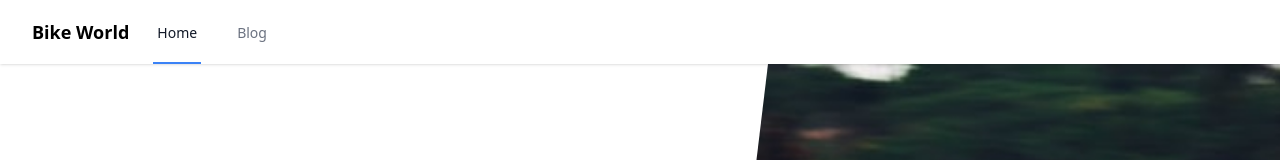
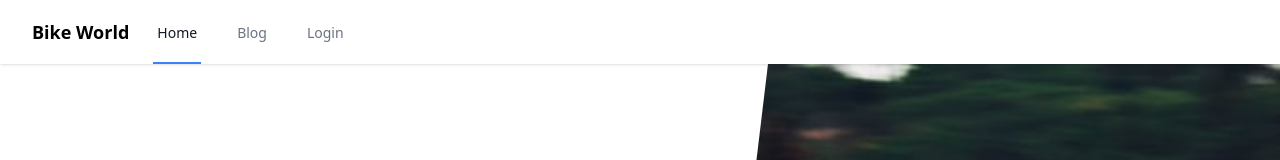
Before and after one commit to jaiedsabid/bike-world, a React (Vite) app: page / in a window 1280 px wide. Shown: the top 160 px of the page. Built offline with nearby package versions, Linux system fonts and the light colour scheme.

Commit message:
Added login register page

```diff
--- a/src/App.jsx
+++ b/src/App.jsx
@@ -4,6 +4,7 @@ import NotFoundRedirect from './components/NotFoundRedirect';
 import PageLayout from './components/PageLayout';
 import Home from './pages/Home';
 import NotFound404 from './pages/NotFound404';
+import SignInSignUp from './pages/SignInSignUp';
 
 const App = () => {
     return (
@@ -18,6 +19,12 @@ const App = () => {
                     }
                 />
                 <Route path="/blog" element={<h1>Blog</h1>} />
+                <Route key="login" path="/login" element={<SignInSignUp />} />
+                <Route
+                    key="register"
+                    path="/register"
+                    element={<SignInSignUp register />}
+                />
                 <Route path="/404" element={<NotFound404 />} />
                 <Route path="*" element={<NotFoundRedirect />} />
             </Routes>
--- a/src/components/Navbar.jsx
+++ b/src/components/Navbar.jsx
@@ -11,6 +11,10 @@ const Navbar = () => {
         {
             name: 'Blog',
             path: '/blog',
+        },
+        {
+            name: 'Login',
+            path: '/login',
         },
     ];
 
```
